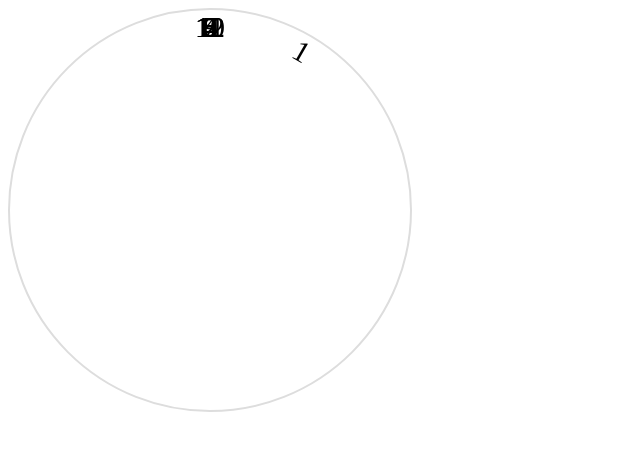
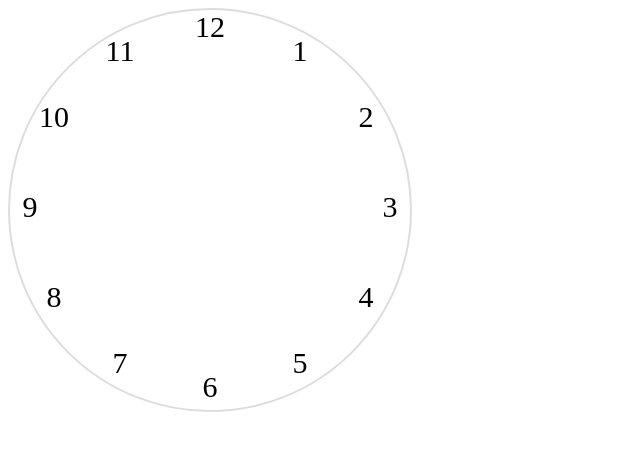
Before and after one commit to Crazydogs/Crazydogs.github.io, a Jekyll site: the page staticpage/css_transform_clock_3.html, which Jekyll copies as it is, in a window 1280 px wide. Shown: the top 451 px of the page, without its empty margins (0-640 px from the left). Built offline with Jekyll 4.4.1, drawn with Linux system fonts in a browser that asks for light colours.

```diff
--- a/_posts/2017-04-18-CSS-transform-原理3.markdown
+++ b/_posts/2017-04-18-CSS-transform-原理3.markdown
@@ -1,7 +1,7 @@
 ---
 layout: post
 title:  "CSS transform 的基本原理(3)"
-date:   2017-04-15 22:13:00
+date:   2017-04-18 22:13:00
 category: coding
 ---
 
--- a/staticpage/css_transform_clock_3.html
+++ b/staticpage/css_transform_clock_3.html
@@ -23,7 +23,110 @@
             transform:
                 translate(200px, 200px)
                 rotate(30deg)
-                translate(-200px, -200px);
+                translate(-200px, -200px)
+                translate(200px, 20px)
+                rotate(-30deg)
+                translate(-200px, -20px);
+            transform-origin: 0 0;
+        }
+        .clock-number:nth-child(3) {
+            transform:
+                translate(200px, 200px)
+                rotate(60deg)
+                translate(-200px, -200px)
+                translate(200px, 20px)
+                rotate(-60deg)
+                translate(-200px, -20px);
+            transform-origin: 0 0;
+        }
+        .clock-number:nth-child(4) {
+            transform:
+                translate(200px, 200px)
+                rotate(90deg)
+                translate(-200px, -200px)
+                translate(200px, 20px)
+                rotate(-90deg)
+                translate(-200px, -20px);
+            transform-origin: 0 0;
+        }
+        .clock-number:nth-child(5) {
+            transform:
+                translate(200px, 200px)
+                rotate(120deg)
+                translate(-200px, -200px)
+                translate(200px, 20px)
+                rotate(-120deg)
+                translate(-200px, -20px);
+            transform-origin: 0 0;
+        }
+        .clock-number:nth-child(6) {
+            transform:
+                translate(200px, 200px)
+                rotate(150deg)
+                translate(-200px, -200px)
+                translate(200px, 20px)
+                rotate(-150deg)
+                translate(-200px, -20px);
+            transform-origin: 0 0;
+        }
+        .clock-number:nth-child(7) {
+            transform:
+                translate(200px, 200px)
+                rotate(180deg)
+                translate(-200px, -200px)
+                translate(200px, 20px)
+                rotate(-180deg)
+                translate(-200px, -20px);
+            transform-origin: 0 0;
+        }
+        .clock-number:nth-child(8) {
+            transform:
+                translate(200px, 200px)
+                rotate(210deg)
+                translate(-200px, -200px)
+                translate(200px, 20px)
+                rotate(-210deg)
+                translate(-200px, -20px);
+            transform-origin: 0 0;
+        }
+        .clock-number:nth-child(9) {
+            transform:
+                translate(200px, 200px)
+                rotate(240deg)
+                translate(-200px, -200px)
+                translate(200px, 20px)
+                rotate(-240deg)
+                translate(-200px, -20px);
+            transform-origin: 0 0;
+        }
+        .clock-number:nth-child(10) {
+            transform:
+                translate(200px, 200px)
+                rotate(270deg)
+                translate(-200px, -200px)
+                translate(200px, 20px)
+                rotate(-270deg)
+                translate(-200px, -20px);
+            transform-origin: 0 0;
+        }
+        .clock-number:nth-child(11) {
+            transform:
+                translate(200px, 200px)
+                rotate(300deg)
+                translate(-200px, -200px)
+                translate(200px, 20px)
+                rotate(-300deg)
+                translate(-200px, -20px);
+            transform-origin: 0 0;
+        }
+        .clock-number:nth-child(12) {
+            transform:
+                translate(200px, 200px)
+                rotate(330deg)
+                translate(-200px, -200px)
+                translate(200px, 20px)
+                rotate(-330deg)
+                translate(-200px, -20px);
             transform-origin: 0 0;
         }
     </style>
```
Also changed, not shown: _posts/2017-04-19-CSS-transform-原理4.markdown (added, +95 -0 lines), images/css_transform_clock_4.png (added), images/css_transform_clock_5.png (added), images/css_transform_clock_6.png (added), images/css_transform_clock_7.png (added).
